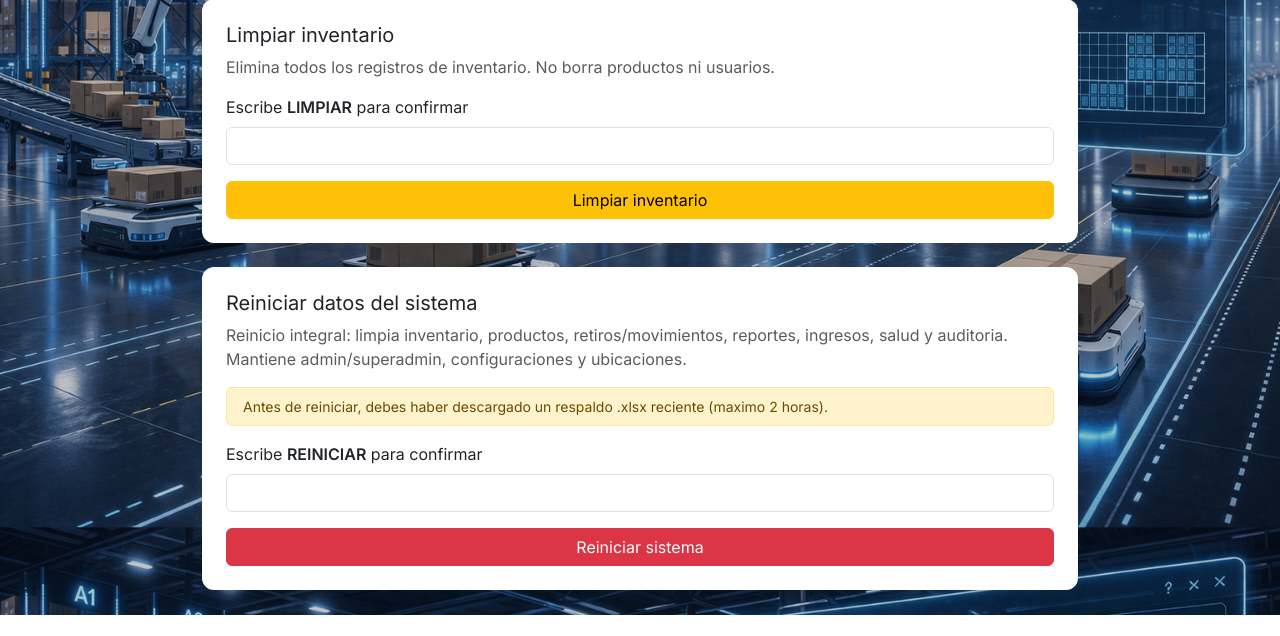
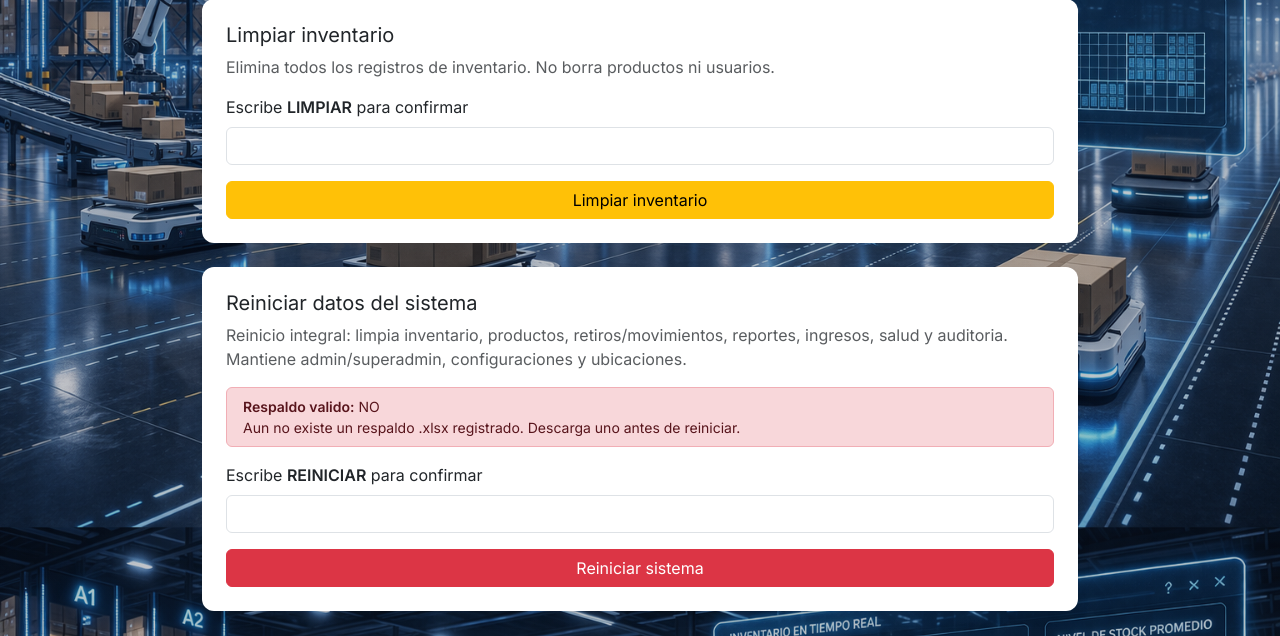
Before and after one commit to bigotoro1-byte/Proyecto-AQUAMAX-listo, a Flask app: template templates/sistema.html in a window 1280 px wide. Shown: the part 326-962 px from the top of the page. Before the commit the page ends 941 px from the top, so only its background shows below. Run offline with Flask 3, Linux system fonts and the light colour scheme; the template is opened without the code that fills it, so the values that code supplies are empty; some libraries are stand-ins or nearby versions.

Commit message:
Agregar indicador visual de respaldo valido antes de reinicio

```diff
--- a/templates/sistema.html
+++ b/templates/sistema.html
@@ -26,9 +26,32 @@
     <div class="card p-4">
         <h5>Reiniciar datos del sistema</h5>
         <p class="text-muted">Reinicio integral: limpia inventario, productos, retiros/movimientos, reportes, ingresos, salud y auditoria. Mantiene admin/superadmin, configuraciones y ubicaciones.</p>
-        <div class="alert alert-warning py-2 px-3 small">
-            Antes de reiniciar, debes haber descargado un respaldo .xlsx reciente (maximo 2 horas).
+
+        {% if respaldo_info.existe %}
+            {% if respaldo_info.vigente %}
+            <div class="alert alert-success py-2 px-3 small">
+                <b>Respaldo valido:</b> SI
+                <br>
+                Ultimo .xlsx: {{ fmt_dt_co(respaldo_info.created_at) }} (hace {{ respaldo_info.edad_minutos }} min)
+                {% if respaldo_info.detalle %}<br>Detalle: {{ respaldo_info.detalle }}{% endif %}
+            </div>
+            {% else %}
+            <div class="alert alert-danger py-2 px-3 small">
+                <b>Respaldo valido:</b> NO
+                <br>
+                Ultimo .xlsx: {{ fmt_dt_co(respaldo_info.created_at) }} (hace {{ respaldo_info.edad_minutos }} min)
+                <br>
+                Debes descargar un respaldo nuevo (maximo 2 horas) antes de reiniciar.
+            </div>
+            {% endif %}
+        {% else %}
+        <div class="alert alert-danger py-2 px-3 small">
+            <b>Respaldo valido:</b> NO
+            <br>
+            Aun no existe un respaldo .xlsx registrado. Descarga uno antes de reiniciar.
         </div>
+        {% endif %}
+
         <form method="post">
             <input type="hidden" name="csrf_token" value="{{ csrf_token() }}">
             <input type="hidden" name="action" value="reiniciar_datos">
```
Also changed, not shown: routes/usuarios.py (+40 -1 lines).
